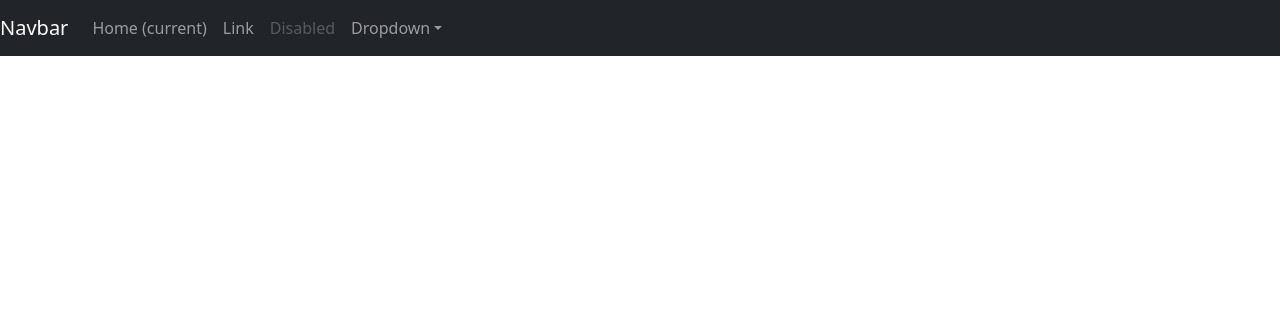
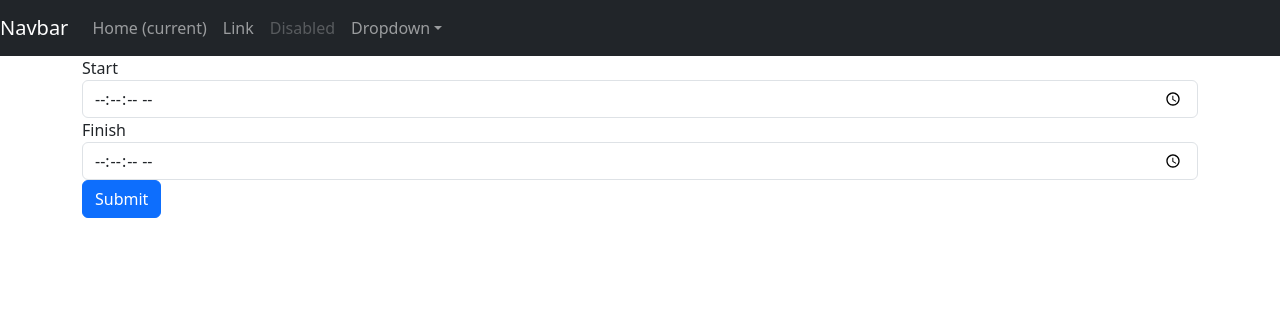
Before and after one commit to datawookie/paddle, a Flask app: page /entry/1 in a window 1280 px wide. Shown: the top 316 px of the page. Run offline with Flask 2, Linux system fonts and the light colour scheme; some libraries are stand-ins or nearby versions.

Commit message:
feat: Add start/finish form to entry page

```diff
--- a/kanoe/templates/entry.j2
+++ b/kanoe/templates/entry.j2
@@ -10,4 +10,16 @@
 {{ paddler.person.name }} <a href="{{ url_for('club', club_id=paddler.club.id) }}">{{ paddler.club.id }}</a><br>
 {% endfor %}
 
+<form>
+  <div class="form-group">
+    <label for="start">Start</label>
+    <input type="time" class="form-control" id="start" step="30">
+  </div>
+  <div class="form-group">
+    <label for="start">Finish</label>
+    <input type="time" class="form-control" id="finish" step="1">
+  </div>
+  <button type="submit" class="btn btn-primary">Submit</button>
+</form>
+
 {% endblock %}
```
